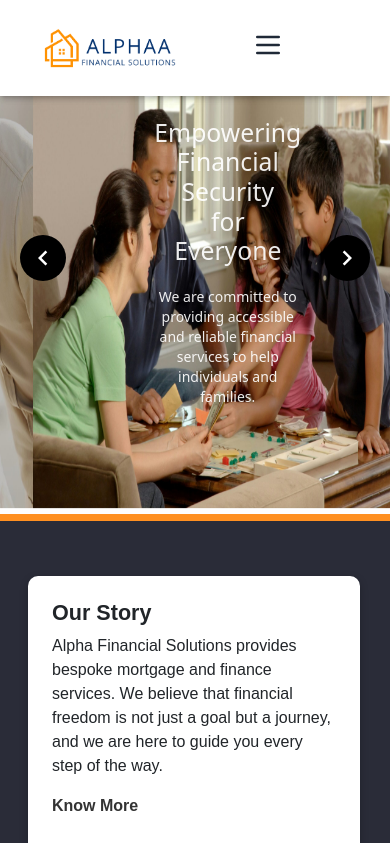
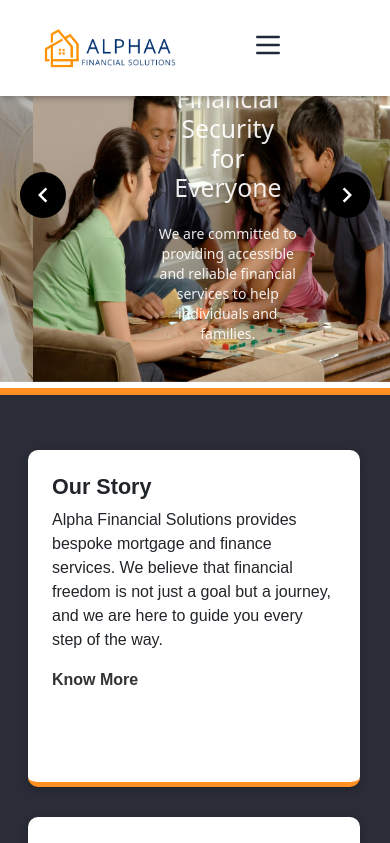
Before and after one commit to ajay4pc385/task-app, a React (Create React App) app: page / in a window 390 px wide. Shown: the top 843 px of the page. Built offline with nearby package versions, Linux system fonts and the light colour scheme.

Commit message:
first commit

```diff
--- a/src/index.css
+++ b/src/index.css
@@ -166,7 +166,7 @@ a{
     }
     .slider-item img {
         width: 100%;
-        height: 60vh;
+        height: 45vh;
       }
 }
 
@@ -212,7 +212,7 @@ a{
     }
     .slider-item img {
         width: 100%;
-        height: 60vh;
+        height: 45vh;
       }
 }
 @media (max-width: 576px) {
@@ -266,7 +266,7 @@ a{
     }
     .slider-item img {
         width: 100%;
-        height: 60vh;
+        height: 45vh;
       }
 
 }
@@ -321,7 +321,7 @@ a{
     }
     .slider-item img {
         width: 100%;
-        height: 60vh;
+        height: 45vh;
       }
 }
 @media (max-width: 300px) {
@@ -375,7 +375,7 @@ a{
     }
     .slider-item img {
         width: 100%;
-        height: 60vh;
+        height: 45vh;
       }
 }
 
@@ -430,6 +430,6 @@ a{
     }
     .slider-item img {
         width: 100%;
-        height: 60vh;
+        height: 45vh;
       }
 }
```
